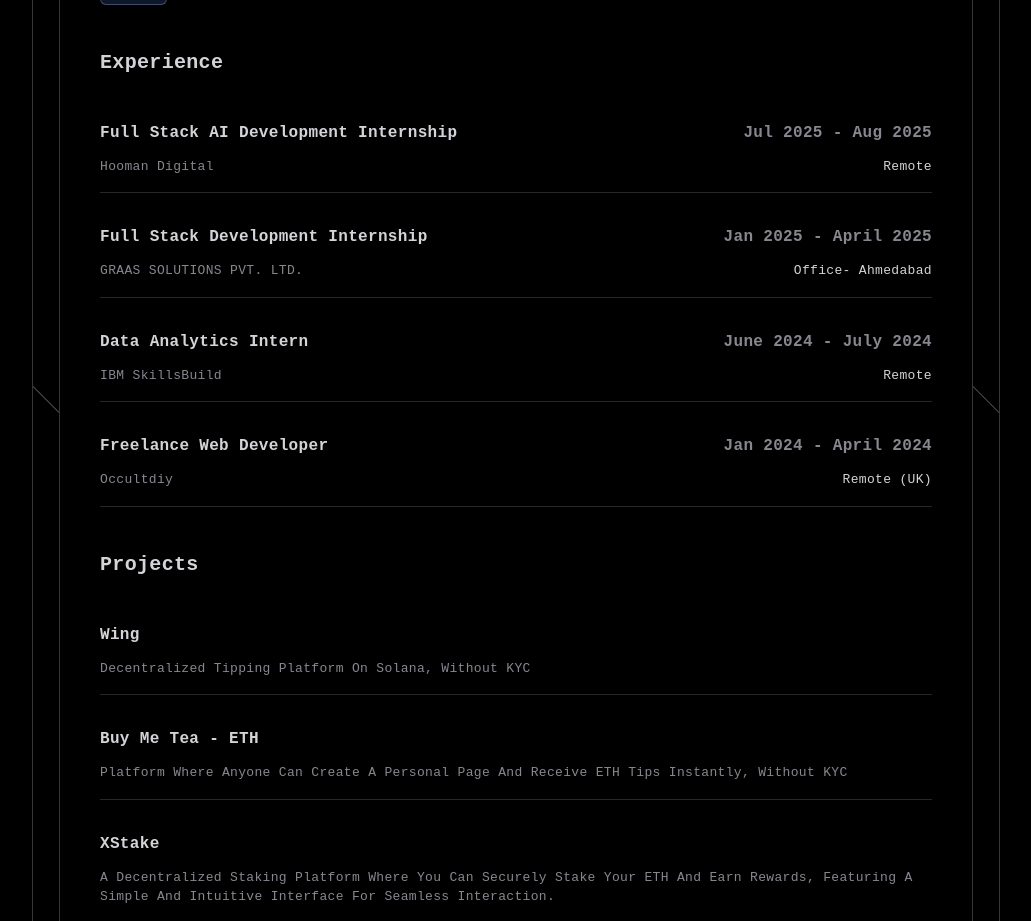
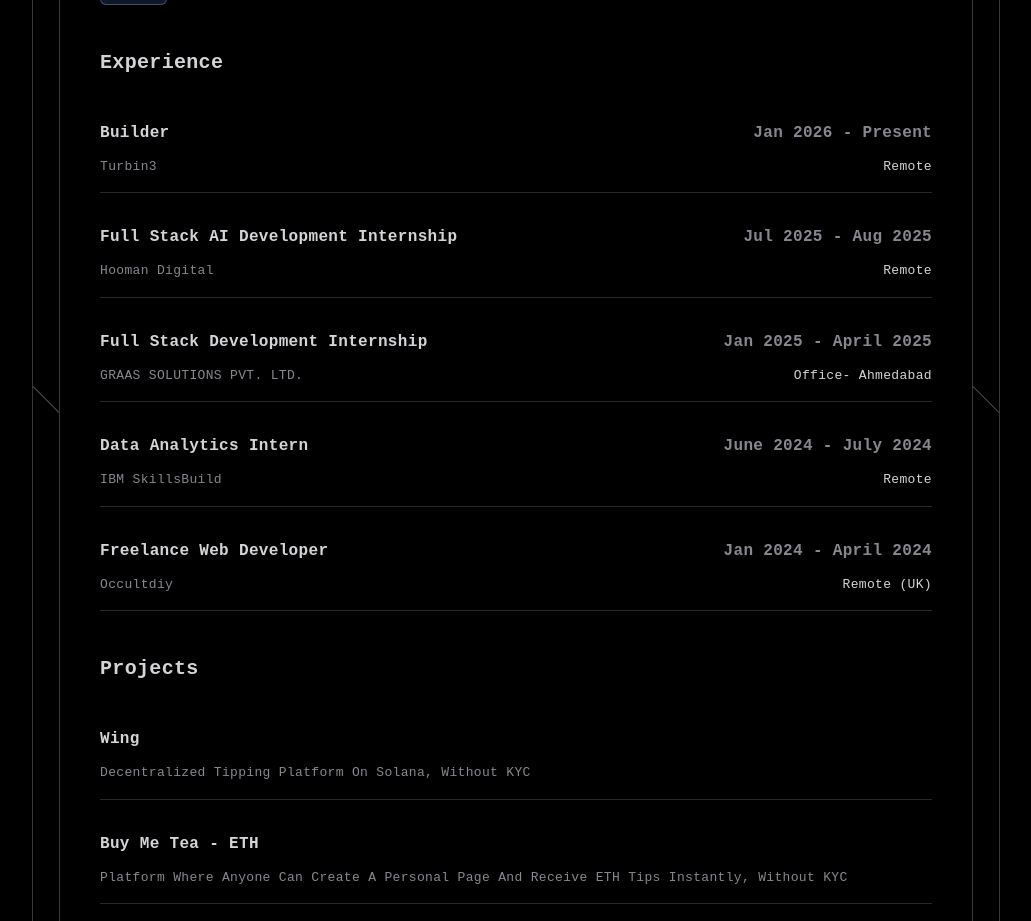
Before and after one commit to Nikuunj/Portfolio, a Next.js app: page / in a window 1280 px wide. Shown: the part 800-1721 px from the top of the page, without its empty margins (124-1155 px from the left). Built offline with nearby package versions, Linux system fonts and the light colour scheme; a web font is replaced by a local one.

Commit message:
update: experiences

```diff
--- a/data/experiences.ts
+++ b/data/experiences.ts
@@ -1,4 +1,11 @@
 export const experiences  = [
+     {
+          domain: 'Builder',
+          company: 'Turbin3',
+          to: 'Jan 2026',
+          from: 'Present',
+          place: 'Remote'
+     },
      {
           domain: 'Full Stack AI Development Internship',
           company: 'hooman digital',
```
